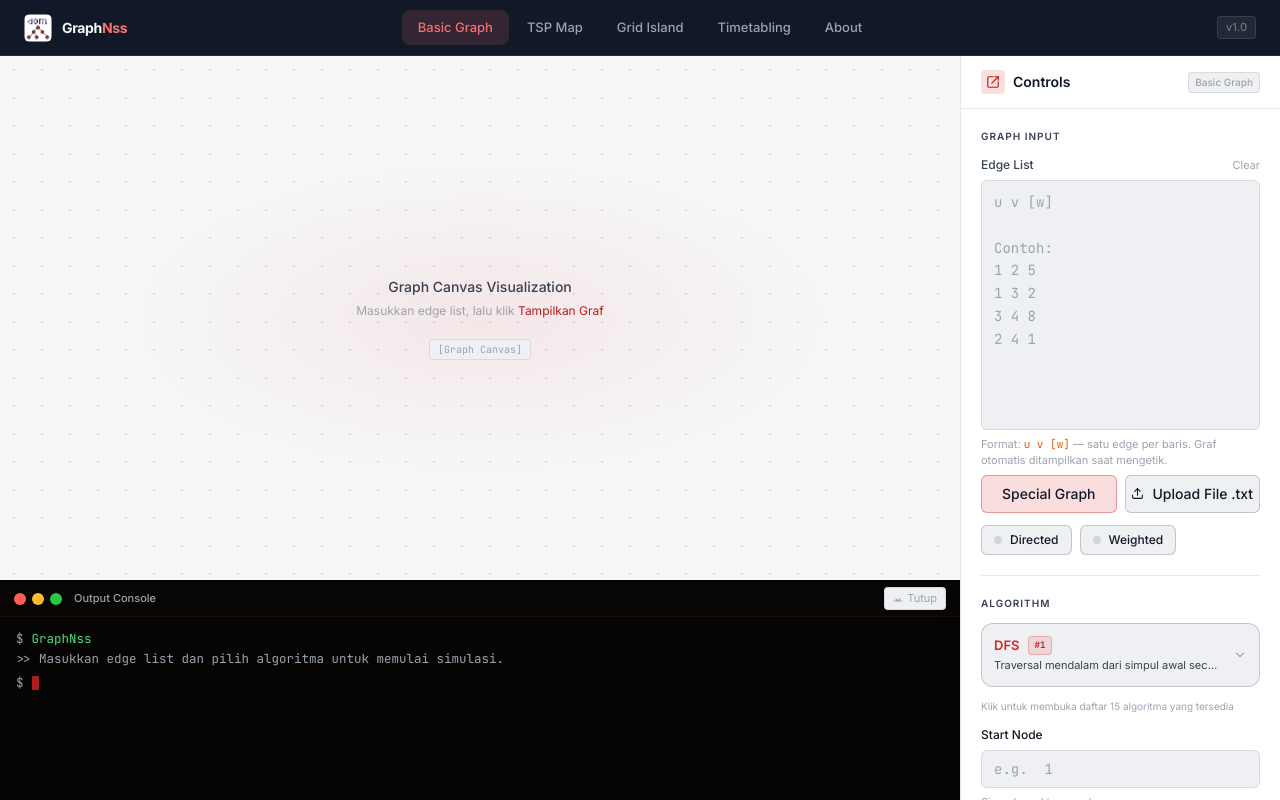
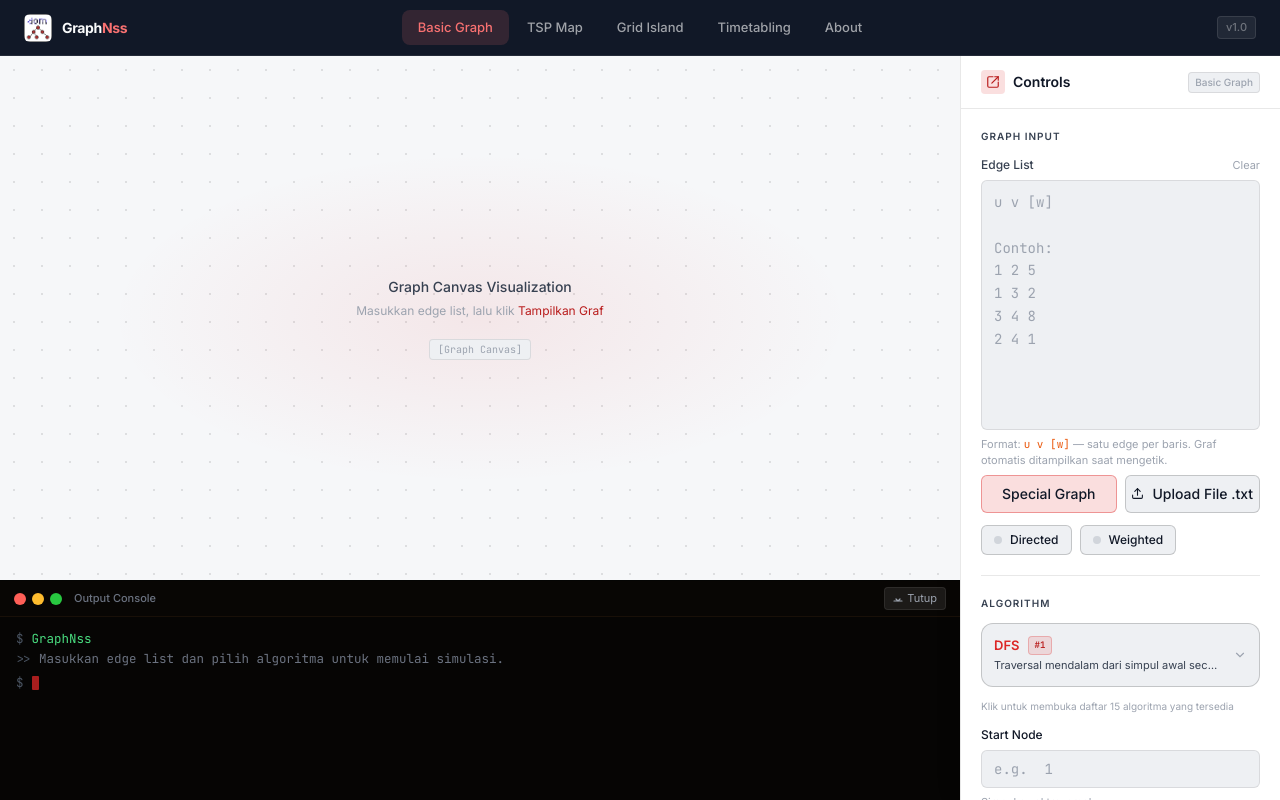
Before and after one commit to Valz0504/GraphNss, a Next.js app in the folder frontend/: page /basic-graph in a window 1280 px wide. Built offline with nearby package versions, Linux system fonts and the light colour scheme.

Commit message:
fix(frontend): hardcode console text colors for light theme compatibility

```diff
--- a/frontend/src/components/basic-graph/ConsolePanel.tsx
+++ b/frontend/src/components/basic-graph/ConsolePanel.tsx
@@ -91,12 +91,12 @@ export default function ConsolePanel({ lines }: ConsolePanelProps) {
     setHeight(prevHeight.current);
   };
 
-  /* ── Text colors per line type ── */
+  /* ── Text colors per line type — hardcoded for dark terminal bg ── */
   const lineColor: Record<ConsoleLine["type"], string> = {
     info:   "#4ade80",
-    output: "var(--text-base)",
+    output: "#e5e7eb",
     error:  "#f87171",
-    muted:  "var(--text-muted)",
+    muted:  "#6b7280",
     swap:   "#fbbf24",
   };
 
@@ -134,7 +134,7 @@ export default function ConsolePanel({ lines }: ConsolePanelProps) {
           <TrafficLights onClose={close} />
           <span
             className="text-[11px] font-medium"
-            style={{ color: "var(--text-muted)" }}
+            style={{ color: "#6b7280" }}
           >
             Output Console
           </span>
@@ -149,9 +149,9 @@ export default function ConsolePanel({ lines }: ConsolePanelProps) {
             title="Perkecil konsol"
             className="flex items-center gap-1 rounded px-2 py-0.5 text-[11px] transition-all hover:brightness-125"
             style={{
-              color:      "var(--text-muted)",
-              background: "var(--bg-raised)",
-              border:     "1px solid var(--border)",
+              color:      "#9ca3af",
+              background: "#1c1a18",
+              border:     "1px solid rgba(255,255,255,0.08)",
             }}
           >
             <svg width="10" height="10" viewBox="0 0 10 10" fill="none" aria-hidden>
@@ -187,7 +187,7 @@ export default function ConsolePanel({ lines }: ConsolePanelProps) {
         >
           {lines.map((line, i) => (
             <div key={i} className="flex items-start gap-2 text-[12.5px] leading-relaxed">
-              <span style={{ color: "var(--text-muted)", flexShrink: 0 }}>
+              <span style={{ color: "#4b5563", flexShrink: 0 }}>
                 {line.type === "info" ? "$" : line.type === "swap" ? "↻" : ">>"}
               </span>
               {line.type === "swap" && line.meta ? (
@@ -227,10 +227,10 @@ export default function ConsolePanel({ lines }: ConsolePanelProps) {
           ))}
           {/* Blinking cursor */}
           <div className="mt-1 flex items-center gap-2 text-[12.5px]">
-            <span style={{ color: "var(--text-muted)" }}>$</span>
+            <span style={{ color: "#4b5563" }}>$</span>
             <span
               className="inline-block h-3.5 w-1.75 animate-pulse-soft"
-              style={{ background: "var(--primary)", borderRadius: "1px" }}
+              style={{ background: "#dc2626", borderRadius: "1px" }}
             />
           </div>
 
```
